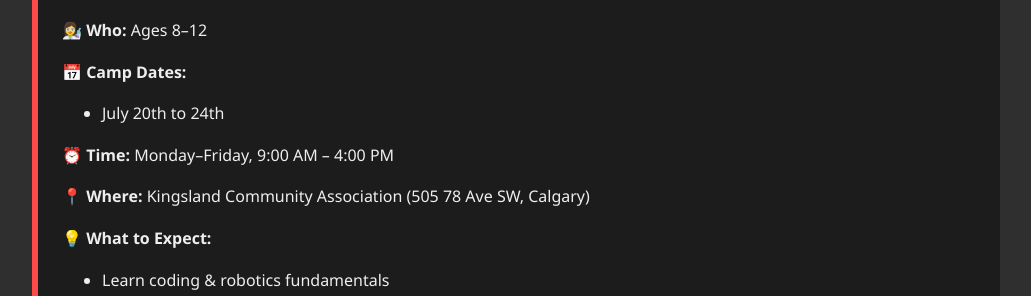
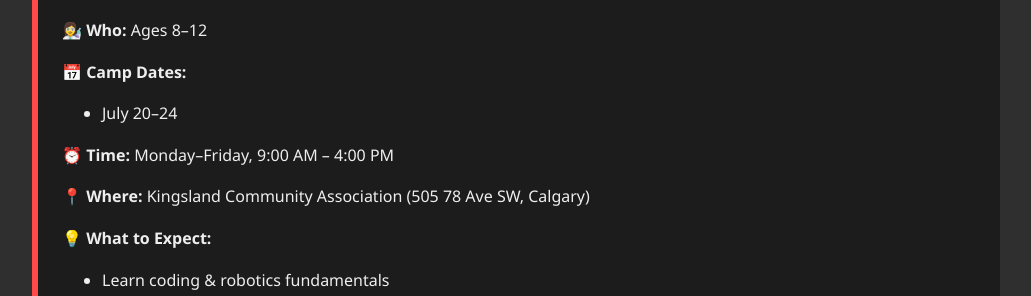
Before and after one commit to ATAARobotics/ataarobotics.github.io, a Jekyll site: the page built from index.html, in a window 1280 px wide and 900 px high, scrolled down 735 px. Shown: the part 158-454 px from the top of the window, without its empty margins (124-1155 px from the left). Built offline with Jekyll 4.4.1, drawn with Linux system fonts in a browser that asks for light colours.

Commit message:
Potential fix for pull request finding
Co-authored-by: Copilot Autofix powered by AI <175728472+Copilot@users.noreply.github.com>

```diff
--- a/index.html
+++ b/index.html
@@ -76,7 +76,7 @@ layout: default
         <p>👩‍🔬 <strong>Who:</strong> Ages 8–12</p>
         <p>📅 <strong>Camp Dates:</strong></p>
         <ul>
-            <li>July 20th to 24th</li>
+            <li>July 20–24</li>
         </ul>
 
         <p>⏰ <strong>Time:</strong> Monday–Friday, 9:00 AM – 4:00 PM</p>
```
